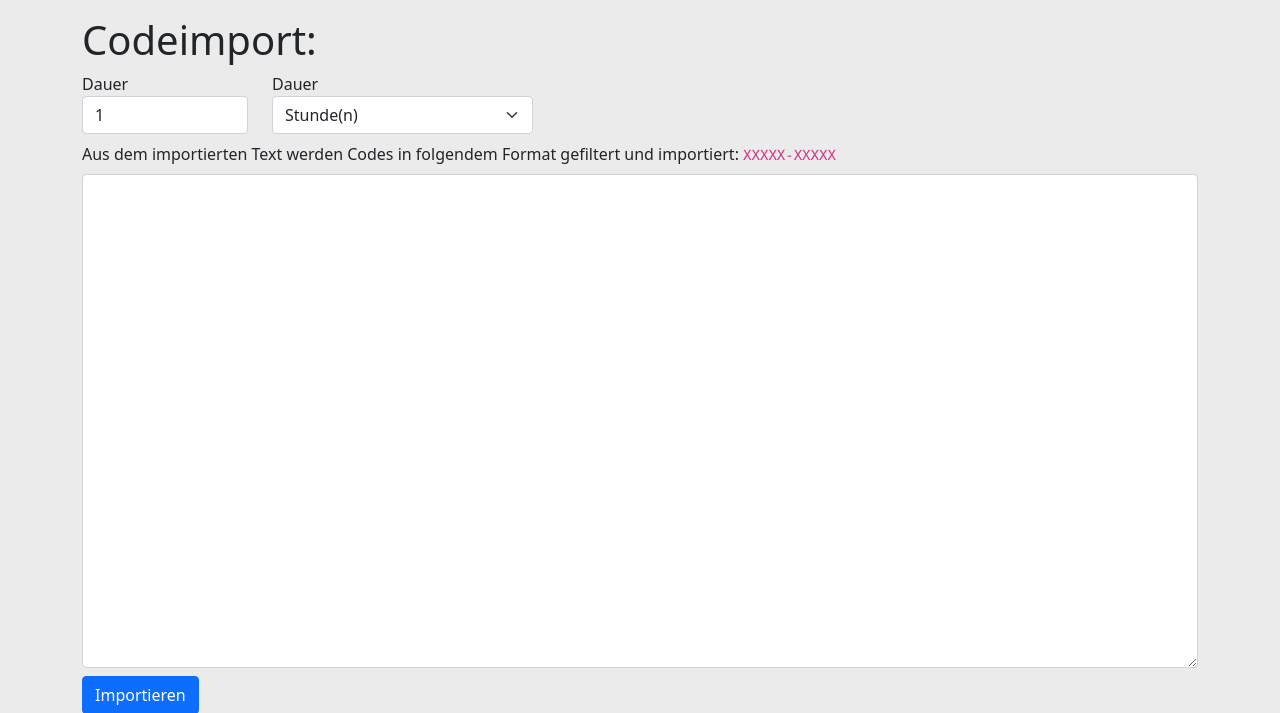
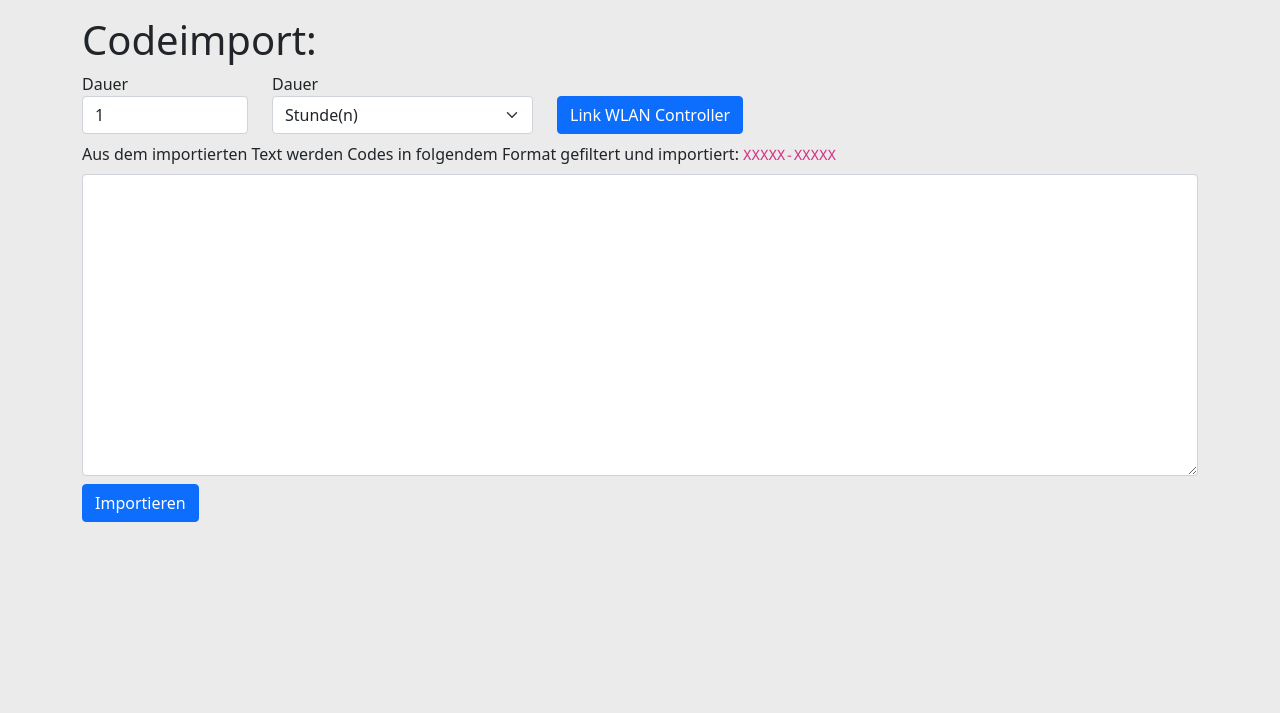
Before and after one commit to pyphil/WLANCodesWebApp, a Django app: template codeimport/templates/codeimport.html in a window 1280 px wide. Shown: the part 56-769 px from the top of the page. Run offline with Django 4.2, Linux system fonts and the light colour scheme; the template is opened without the code that fills it, so the values that code supplies are empty.

Commit message:
setting for wlan controller link

```diff
--- a/WLANCodesWebApp/models.py
+++ b/WLANCodesWebApp/models.py
@@ -32,6 +32,7 @@ class CodeDeletion(models.Model):
 class Config(models.Model):
     NAME_CHOICES = [
         ('noreply-mail', 'noreply-E-Mail zum Versand der Schadenmeldung'),
+        ('lnk_controller', 'Link zum WLAN-Controller'),
     ]
     name = models.CharField(max_length=50, choices=NAME_CHOICES)
     setting = models.CharField(max_length=30, blank=True)
--- a/codeimport/templates/codeimport.html
+++ b/codeimport/templates/codeimport.html
@@ -19,9 +19,12 @@
         <option value="y">Jahr</option>
       </select>
     </div>
+    <div class="col-3">
+      <a href="{{ lnk_controller|safe }}" type="button" class="btn btn-primary mt-4" id="controller">Link WLAN Controller</a>
+    </div>
   </div>
   <label for="input" class="form-label mt-2">Aus dem importierten Text werden Codes in folgendem Format gefiltert und importiert: <code>XXXXX-XXXXX</code></label>
-  <textarea class="form-control" name="codes" id="input" rows="20"></textarea>
+  <textarea class="form-control" name="codes" id="input" rows="12"></textarea>
     <button type="submit" class="btn btn-primary mt-2">Importieren</button>
 </form>
 
--- a/codeimport/views.py
+++ b/codeimport/views.py
@@ -1,11 +1,12 @@
 from django.shortcuts import render, redirect
 import re
-from WLANCodesWebApp.models import Code
+from WLANCodesWebApp.models import Code, Config
 
 
 def codeimport(request):
     if request.method == 'GET':
-        return render(request, 'codeimport.html', {})
+        lnk_controller = Config.objects.get(name='lnk_controller')
+        return render(request, 'codeimport.html', {'lnk_controller': lnk_controller.setting})
     if request.method == 'POST':
         # get Codes
         text = request.POST.get('codes')
```
Also changed, not shown: WLANCodesWebApp/migrations/0014_alter_config_name.py (added).
